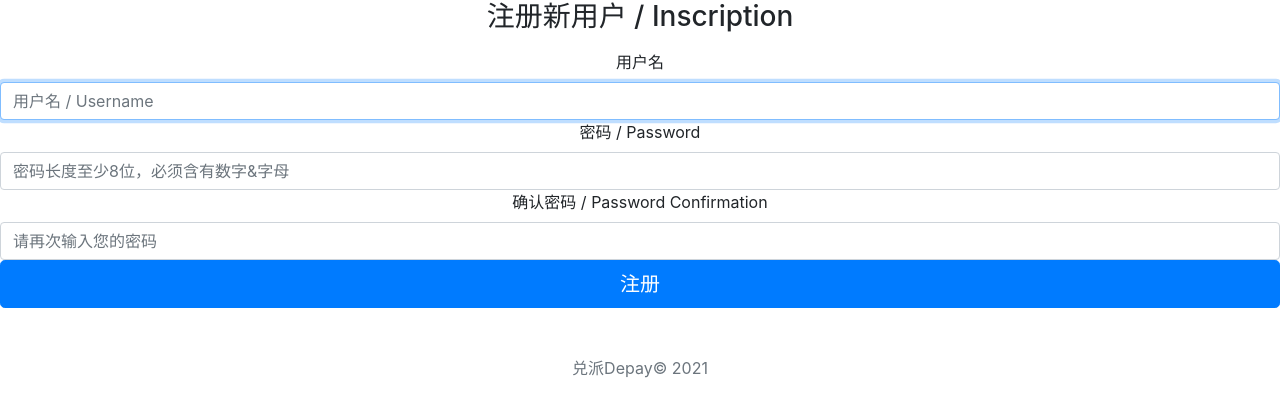
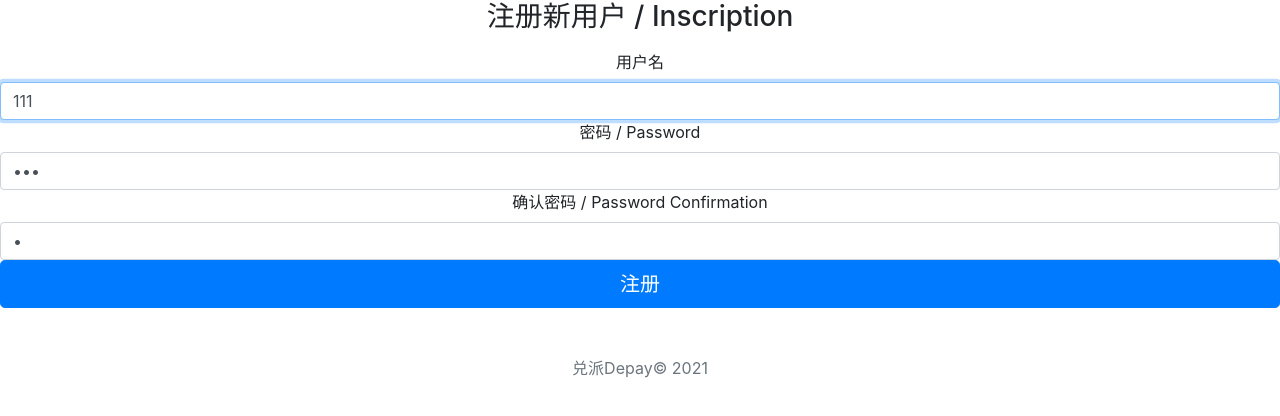
Before and after one commit to YEPing02/depay-frontend, an Angular app: page /signup in a window 1280 px wide. Shown: the top 416 px of the page. Built offline with nearby package versions, Linux system fonts and the light colour scheme.

Commit message:
add first binding

```diff
--- a/src/app/app-routing.module.ts
+++ b/src/app/app-routing.module.ts
@@ -2,8 +2,9 @@ import { NgModule } from '@angular/core';
 import { RouterModule, Routes } from '@angular/router';
 import {ItemListComponent} from '../app/item/item-list/item-list.component';
 import {SignUpComponent} from '../app/user/sign-up/sign-up.component';
-const routes: Routes = [{path:'items', component:ItemListComponent},
-{path:'signup', component:SignUpComponent}];
+const routes: Routes = [
+  {path:'items', component:ItemListComponent},
+  {path:'signup', component:SignUpComponent}];
 
 @NgModule({
   imports: [RouterModule.forRoot(routes)],
--- a/src/app/user/sign-up/sign-up.component.html
+++ b/src/app/user/sign-up/sign-up.component.html
@@ -7,16 +7,16 @@
 
             </div>
             <label for="inputPseudo" class="visually-hidden">用户名</label>
-            <input type="text" id="inputPseudo" class="form-control" placeholder="用户名 / Username"  autofocus>
+            <input type="text" name="inputPseudo" class="form-control" placeholder="用户名 / Username" [(ngModel)]="input.pseudo"  autofocus>
 
             <label for="inputPassword" class="visually-hidden">密码 / Password</label>
-            <input type="password" id="inputPassword" class="form-control" placeholder="密码长度至少8位，必须含有数字&字母" >
+            <input type="password" name="inputPassword" class="form-control" placeholder="密码长度至少8位，必须含有数字&字母" [(ngModel)]="input.password" >
 
             <label for="confirmPassword" class="visually-hidden">确认密码 / Password Confirmation</label>
-            <input type="password" id="confirmPassword" class="form-control" placeholder="请再次输入您的密码" >
+            <input type="password" name="confirmPassword" class="form-control" placeholder="请再次输入您的密码"  [(ngModel)]="passwordVerif" >
 
 
-            <button class="w-100 btn btn-lg btn-primary" type="submit" (click)="onSubmit('signUpForm.value')" >注册</button>
+            <button class="w-100 btn btn-lg btn-primary" type="submit" (click)="onSubmit(input)" >注册</button>
 
             <p class="mt-5 mb-3 text-muted">兑派Depay&copy; 2021</p>
         </form>
--- a/src/app/user/sign-up/sign-up.component.ts
+++ b/src/app/user/sign-up/sign-up.component.ts
@@ -1,4 +1,5 @@
 import { Component, OnInit } from '@angular/core';
+import {SignUpInfo} from './signUpInfo';
 import { FormBuilder } from '@angular/forms';
 
 @Component({
@@ -7,6 +8,12 @@ import { FormBuilder } from '@angular/forms';
   styleUrls: ['./sign-up.component.css']
 })
 export class SignUpComponent implements OnInit {
+  input : SignUpInfo ={
+    pseudo : "111",
+    password : "111",
+
+  }
+  passwordVerif : String = "6";
 
   constructor() {
    }
@@ -16,6 +23,7 @@ export class SignUpComponent implements OnInit {
 
   onSubmit(customerData : any) {
     console.warn('submit', customerData);
+    console.warn(this.passwordVerif);
 
   }
 
--- /dev/null
+++ b/src/app/user/sign-up/signUpInfo.ts
@@ -0,0 +1,4 @@
+export interface SignUpInfo{
+    pseudo : string;
+    password : string;
+}
--- /dev/null
+++ b/src/app/user/user.ts
@@ -0,0 +1,3 @@
+export interface User{
+    pseudo : string;
+}
```
Also changed, not shown: src/app/app.module.ts (+4 -3 lines), src/app/user/user.service.ts (added, +9 -0 lines), 1 other file (tests, documents, lock files or other folders).
